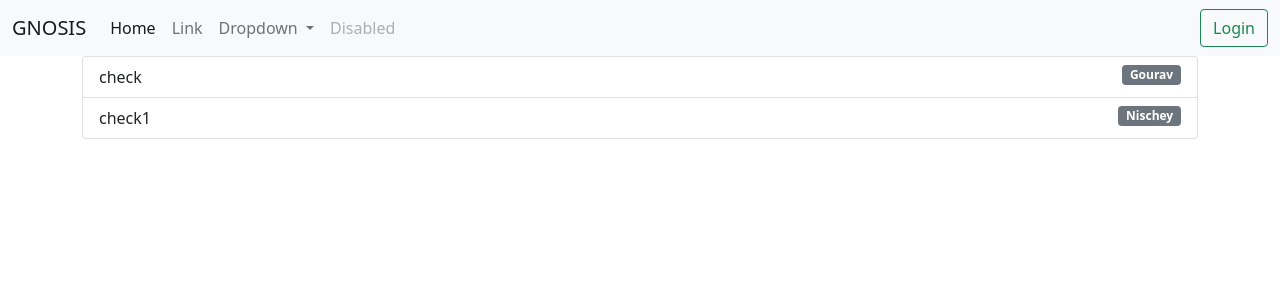
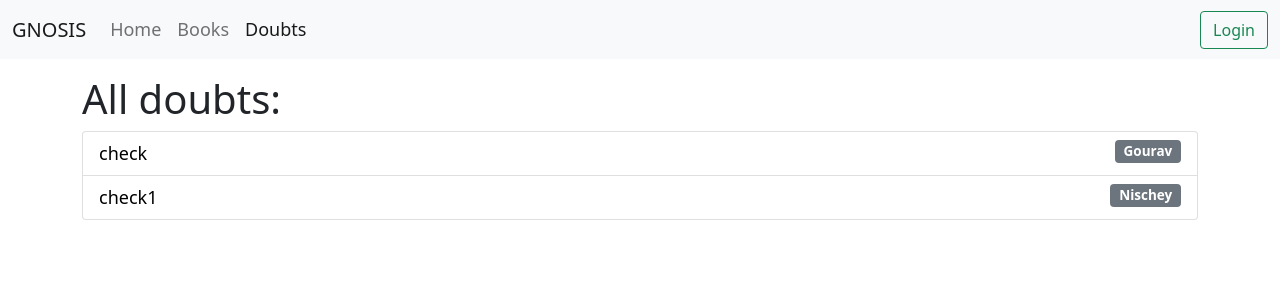
Before and after one commit to dominic162/Gnosis, a Django app: page /all-doubts in a window 1280 px wide. Shown: the top 300 px of the page. Run offline with Django 3.2, Linux system fonts and the light colour scheme; data comes from the database, SQL or seed files in the repository; both versions use the stored data as it was after the commit; parts of the project's set-up code (start-up, migrations or seed data) failed here and were passed over.

Commit message:
basic designing

```diff
--- a/mainapp/models.py
+++ b/mainapp/models.py
@@ -37,6 +37,6 @@ class book(models.Model):
     thumbnail = models.ImageField(upload_to = "thumbnail/" , default = 'default_thumbnail.jpg')
     bookpdf = models.FileField(upload_to= "book/")
     no_of_pages = models.IntegerField()
-
+    tags = TaggableManager()
     def __str__(self):
         return self.name
--- a/mainapp/urls.py
+++ b/mainapp/urls.py
@@ -8,7 +8,7 @@ urlpatterns = [
     path('login',   views.auth_login,   name="login"),
     path('signup',  views.auth_signup,  name="signup"),
     path('logout',  views.auth_logout,  name="logout"),
-    path('all-doubts',  views.allques,  name="all_questions"),
+    path('all-doubts',  views.allques,  name="all_doubts"),
     path('new-doubt',   views.ask,  name="ask_doubt"),
     path('doubt/<int:pk>',  views.show_doubt, name="show_doubt"),
     path('add-book',    views.add_book, name="add_book"),
--- a/templates/all_ques.html
+++ b/templates/all_ques.html
@@ -2,18 +2,45 @@
 
 {% block title %}
 <title>
-        Problems
+    Doubts
 </title>
+{% endblock %}
+
+{% block style %}
+    <style>
+        a{
+            text-decoration: none;
+            color: black;
+            font-size: large;
+            font-weight: 400;
+        }
+        a:hover{
+            text-decoration: underline;
+        }
+    </style>
 {% endblock %}
 
 {% block content %}
 <div class="container">
-
+    <div class="my-3">
+        <div>
+            <h1>All doubts:</h1>
+        </div>
+        <div>
             <ul class="list-group">
                 {% for obj in objects %}
-                <li class="list-group-item">{{obj.question}} <span class="badge bg-secondary" style="float:right;">{{obj.author}}</span></li>
+                <li class="list-group-item"><a href="{% url 'show_doubt' obj.id %}">{{obj.question}} <a href="{% url 'home' %}"><span class="badge bg-secondary"
+                        style="float:right;">{{obj.author}}</span></a></a> </li>
                 {% endfor %}
             </ul>
-
+        </div>
+    </div>
 </div>
 {% endblock %}
+
+{% block script %}
+<script>
+    let act = document.getElementById('doubts');
+    act.classList.add('active');
+</script>
+{% endblock %}
--- a/templates/base.html
+++ b/templates/base.html
@@ -27,24 +27,13 @@
         <div class="collapse navbar-collapse" id="navbarSupportedContent">
           <ul class="navbar-nav me-auto mb-2 mb-lg-0">
             <li class="nav-item">
-              <a class="nav-link active" aria-current="page" href="#">Home</a>
+              <a class="nav-link" id="home" aria-current="page" href="{% url 'home' %}">Home</a>
             </li>
             <li class="nav-item">
-              <a class="nav-link" href="#">Link</a>
-            </li>
-            <li class="nav-item dropdown">
-              <a class="nav-link dropdown-toggle" href="#" id="navbarDropdown" role="button" data-bs-toggle="dropdown" aria-expanded="false">
-                Dropdown
-              </a>
-              <ul class="dropdown-menu" aria-labelledby="navbarDropdown">
-                <li><a class="dropdown-item" href="#">Action</a></li>
-                <li><a class="dropdown-item" href="#">Another action</a></li>
-                <li><hr class="dropdown-divider"></li>
-                <li><a class="dropdown-item" href="#">Something else here</a></li>
-              </ul>
+              <a class="nav-link" id="books" aria-current="page" href="{% url 'all_books' %}">Books</a>
             </li>
             <li class="nav-item">
-              <a class="nav-link disabled" href="#" tabindex="-1" aria-disabled="true">Disabled</a>
+              <a class="nav-link" id="doubts" aria-current="page" href="{% url 'all_doubts' %}">Doubts</a>
             </li>
           </ul>
           <div class="d-flex">
```
Also changed, not shown: templates/all_books.html (+22 -4 lines), templates/home.html (+7 -0 lines), db.sqlite3, mainapp/migrations/0010_book_tags.py (added). Lines whose indentation alone changed are shown as unchanged.
